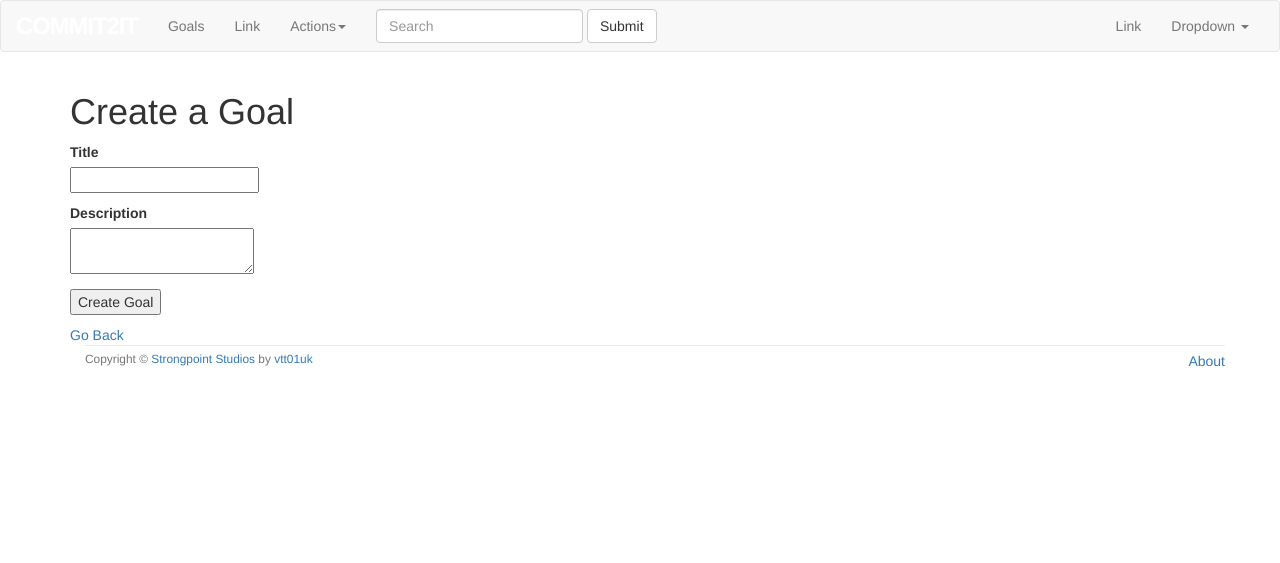
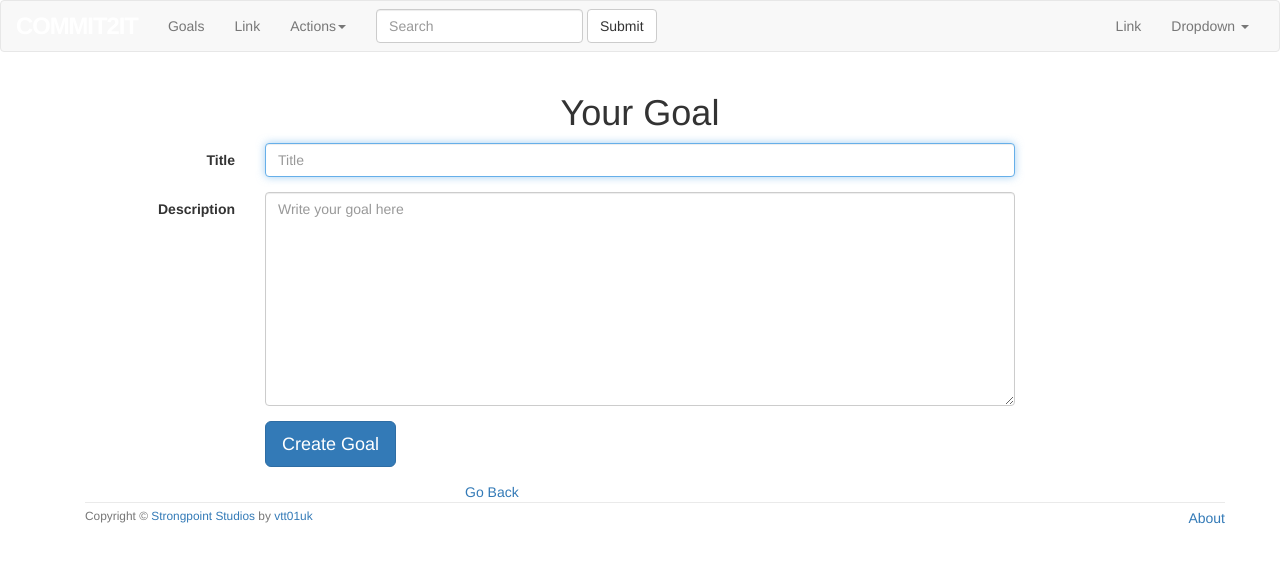
Before and after one commit to vtt01uk/Commit2it, a Rails app: page /goals/new in a window 1280 px wide. Shown: the top 563 px of the page. Run offline with Rails 7, Linux system fonts and the light colour scheme; style sheets or scripts are compiled from the project's sources; some libraries are stand-ins or nearby versions.

Commit message:
styled errors and messages partials

```diff
--- a/app/controllers/goals_controller.rb
+++ b/app/controllers/goals_controller.rb
@@ -23,7 +23,7 @@ class GoalsController < ApplicationController
 		@goal = Goal.new(goal_params)
 		if @goal.save
 			#do something
-			flash[:notice] = "You have created a new goal!"
+			flash[:success] = "You have created a new goal!"
 			redirect_to goal_path(@goal)
 		else
 			#do something else
@@ -34,7 +34,7 @@ class GoalsController < ApplicationController
 	def update
 
 		if @goal.update(goal_params)
-			flash[:notice] = "You have edited your goal"
+			flash[:success] = "You have edited your goal"
 			#redirect to goal show page
 			redirect_to goal_path(@goal)
 		else
@@ -50,7 +50,7 @@ class GoalsController < ApplicationController
 	def destroy
 
 		@goal.destroy
-		flash[:notice] = "Goal was deleted"
+		flash[:danger] = "Goal was deleted"
 		redirect_to goals_path
 	end
 
--- a/app/views/goals/_form.html.erb
+++ b/app/views/goals/_form.html.erb
@@ -1,26 +1,36 @@
-<!--Display validation messages-->
-<% if @goal.errors.any? %>
-<h2>Error:</h2>
-<% @goal.errors.full_messages.each do |msg| %>
-<ul>
-	<li><%= msg %></li>
-</ul>
-<% end %>
-<% end %>
+<%= render 'shared/errors', obj:@goal %>
 
 <!--Display form-->
-<%= form_for @goal do |x|%>
-<p>
-	<%= x.label :title %><br>
-	<%= x.text_field :title %>
-</p>
-<p>
-	<%= x.label :description %><br>
-	<%= x.text_area :description %>
-</p>
-<p>
-	<%= x.submit %>
-</p>
-<% end %>
+<div class="row">
+	<div class="col-xs-12">
+		<%= form_for(@goal, :html => {class: "form-horizontal",role: "form"}) do |x| %>
 
-<%= link_to 'Go Back', goals_path %>
+		<div class="form-group">
+			<div class="control-label col-sm-2">
+				<%= x.label :title %>
+			</div>
+				<div class="col-sm-8">
+					<%= x.text_field :title, class: "form-control", placeholder: "Title", autofocus:true %>
+				</div>
+		</div>
+
+		<div class="form-group">
+			<div class="control-label col-sm-2">
+				<%= x.label :description %>
+			</div>
+				<div class="col-sm-8">
+					<%= x.text_area :description, rows: 10, class: "form-control", placeholder: "Write your goal here", autofocus: true %>
+				</div>
+		</div>
+
+		<div class="form-group">
+			<div class="col-sm-offset-2 col-sm-10">
+				<%= x.submit class: "btn btn-primary btn-lg" %>
+			</div>
+		</div>
+		<% end %>
+		<div class="col-xs-4 col-xs-offset-4">
+			<%= link_to 'Go Back', goals_path %>
+		</div>
+	</div>
+</div>
--- a/app/views/goals/edit.html.erb
+++ b/app/views/goals/edit.html.erb
@@ -1,3 +1,3 @@
-<h1>Edit existing Goal</h1>
+<h1 align="center">Edit existing Goal</h1>
 <!--refactored form into partial-->
 <%= render 'form' %>
--- a/app/views/goals/new.html.erb
+++ b/app/views/goals/new.html.erb
@@ -1,3 +1,3 @@
-<h1>Create a Goal</h1>
+<h1 align="center">Your Goal</h1>
 <!--refactored form into partial-->
 <%= render 'form'%>
--- a/app/views/layouts/_messages.html.erb
+++ b/app/views/layouts/_messages.html.erb
@@ -1,7 +1,13 @@
-	<% flash.each do |name, msg| %>
-	<ul>
-		<li>
-			<%= msg %>
-		</li>
-	</ul>
-	<% end %>
+<!--Styling this partial-->
+<div class="row">
+	<div class="col-xs-10 col-xs-offset-1">
+		<% flash.each do |name, msg| %>
+<!--Displays the appropriate danger, alert or success messages-->
+		<div class='alert alert-<%="#{name}" %>'>
+<!--Display the bang symbol if the message is danger-->
+			<a href="#" class="close" data-dismiss="alert">&#215;</a>
+			<%= content_tag :div, msg, :id => "flash_#{name}" if msg.is_a?(String) %>
+		</div>
+		<% end %>
+	</div>
+</div>
--- /dev/null
+++ b/app/views/shared/_errors.html.erb
@@ -0,0 +1,23 @@
+<!--Display validation messages-->
+<% if obj.errors.any? %>
+<!--Style the validation errors-->
+<div class="row">
+	<div class="col-xs-8 col-xs-offset-2">
+		<div class="panel panel-danger">
+			<div class="panel-heading">
+				<h2 class="panel-title">
+<!--Use pluralize method to give the number of errors occured and display error or errors-->
+					<%= pluralize(obj.errors.count, "error") %> prohibited this goal from being created:
+					</h2>
+					<div class="panel-body">
+						<ul>
+							<% obj.errors.full_messages.each do |msg| %>
+								<li><%= msg %></li>
+								<% end %>
+						</ul>
+					</div>
+				</div>
+			</div>
+		</div>
+	</div>
+<% end %>
```
